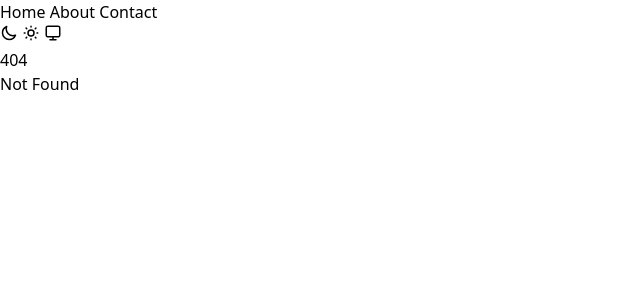
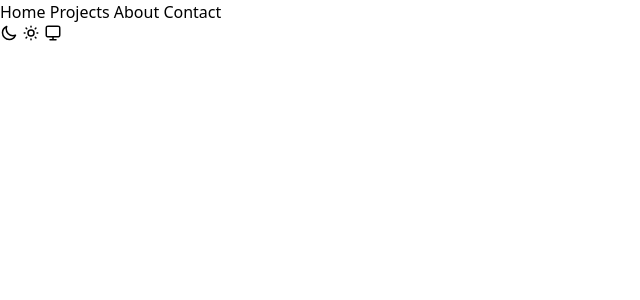
Before and after one commit to poulsena/poulsena-core, a SvelteKit app: page /projects in a window 1280 px wide. Before the commit this address had no page. Shown: the top 300 px of the page, without its empty margins (0-640 px from the left). Built offline with nearby package versions, Linux system fonts and the light colour scheme.

Commit message:
Add projects routing

```diff
--- a/src/routes/+layout.svelte
+++ b/src/routes/+layout.svelte
@@ -6,6 +6,7 @@
 <nav class="flex justify-between items-center p-2 dark:bg-zinc-900 shadow-md mb-2">
 	<div class="flex justify-start space-x-4">
 		<a href="/">Home</a>
+		<a href="/projects">Projects</a>
 		<a href="/about">About</a>
 		<a href="/contact">Contact</a>
 	</div>
--- a/src/routes/about/+layout.svelte
+++ /dev/null
@@ -1 +0,0 @@
-<slot />
--- /dev/null
+++ b/src/routes/projects/+page.svelte
@@ -0,0 +1 @@
+<title>poulsena - Projects</title>
```
